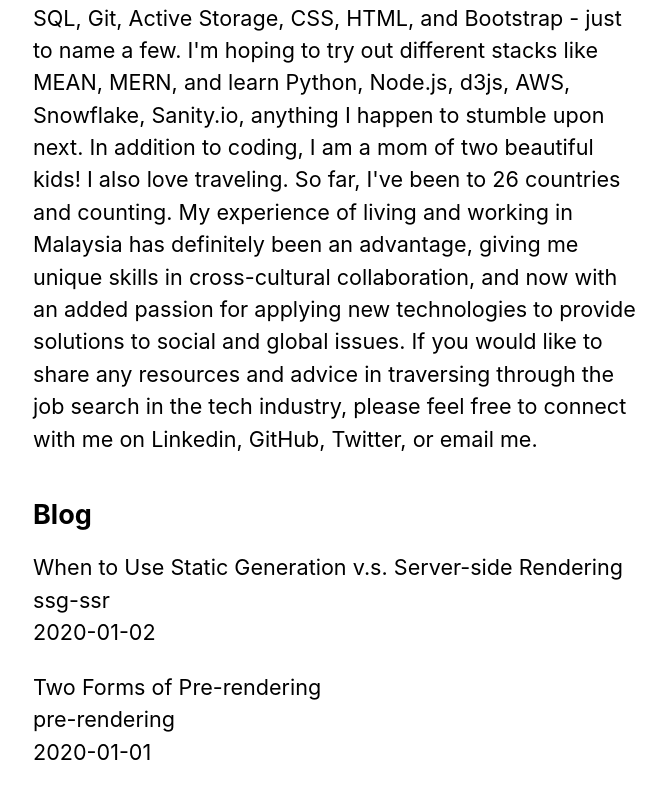
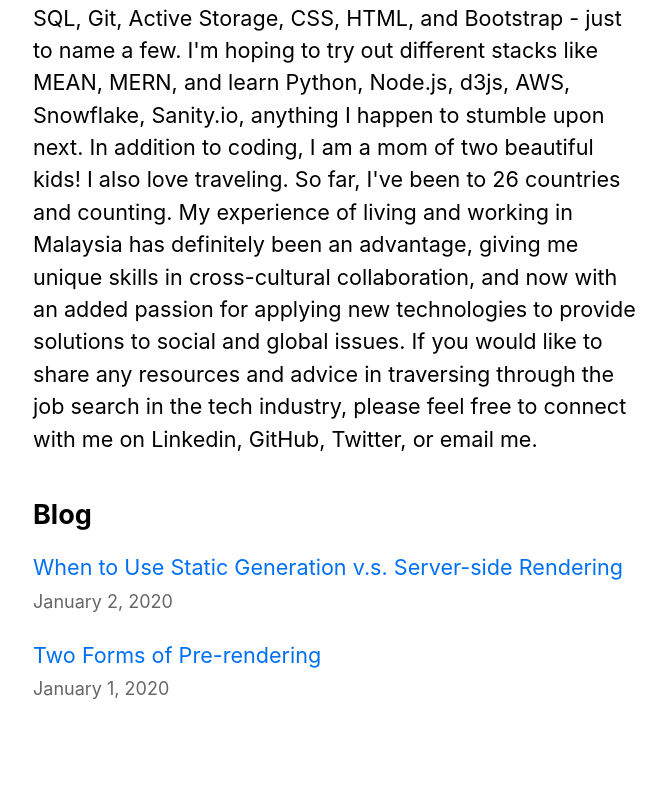
Before and after one commit to yani82/nextjs-blog, a Next.js app: page / in a window 1280 px wide. Shown: the part 632-1430 px from the top of the page, without its empty margins (301-967 px from the left). Built offline with nearby package versions, Linux system fonts and the light colour scheme.

Commit message:
next up - Deploying

```diff
--- /dev/null
+++ b/components/date.js
@@ -0,0 +1,6 @@
+import { parseISO, format } from 'date-fns'
+
+export default function Date({ dateString }) {
+  const date = parseISO(dateString)
+  return <time dateTime={dateString}>{format(date, 'LLLL d, yyyy')}</time>
+}
--- /dev/null
+++ b/pages/api/hello.js
@@ -0,0 +1,3 @@
+export default function handler(req, res) {
+    res.status(200).json({ text: 'Hello' })
+  }
--- a/pages/index.js
+++ b/pages/index.js
@@ -2,6 +2,8 @@
 import Layout, { siteTitle } from '../components/layout'
 import utilStyles from '../styles/utils.module.css'
 import { getSortedPostsData } from '../lib/posts'
+import Link from 'next/link'
+import Date from '../components/date'
 
 export default function Home({ allPostsData }) {
   return (
@@ -20,13 +22,15 @@
         <h2 className={utilStyles.headingLg}>Blog</h2>
         <ul className={utilStyles.list}>
           {allPostsData.map(({ id, date, title }) => (
-            <li className={utilStyles.listItem} key={id}>
-              {title}
+          <li className={utilStyles.listItem} key={id}>
+              <Link href={`/posts/${id}`}>
+                <a>{title}</a>
+              </Link>
               <br />
-              {id}
-              <br />
-              {date}
-            </li>
+              <small className={utilStyles.lightText}>
+                <Date dateString={date} />
+              </small>
+          </li>
           ))}
         </ul>
       </section>
```
Also changed, not shown: pages/posts/[id].js (+9 -7 lines).
